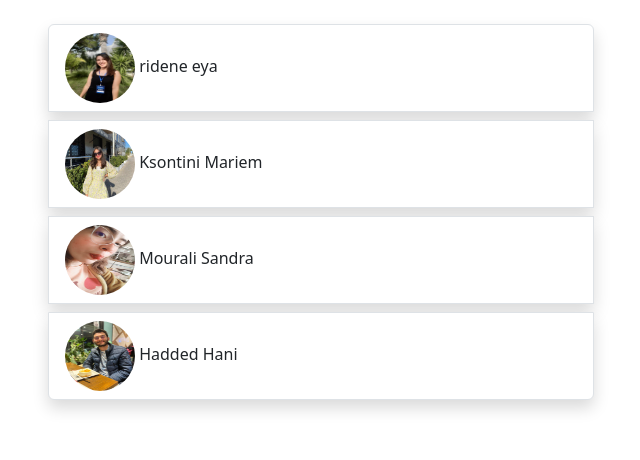
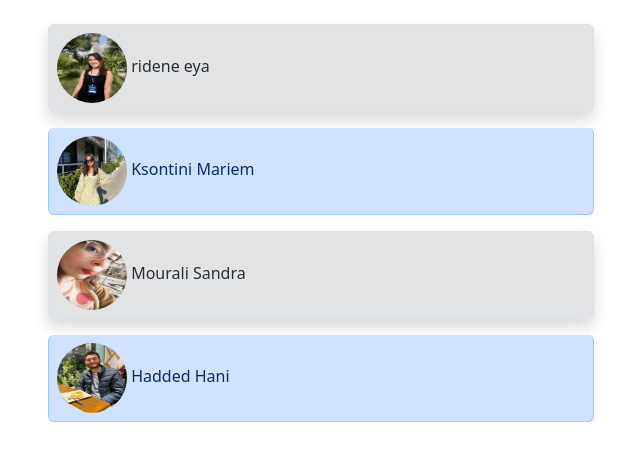
Before and after one commit to EyaRidene/TP1_Agular, an Angular app: page / in a window 1280 px wide. Shown: the top 460 px of the page, without its empty margins (34-674 px from the left). Built offline with nearby package versions, Linux system fonts and the light colour scheme.

Commit message:
cvs' list updated odd

```diff
--- a/src/app/exCv/list-cv/list-cv.component.html
+++ b/src/app/exCv/list-cv/list-cv.component.html
@@ -12,7 +12,14 @@
   </li>
 </ol>-->
 <ol class="list-group">
-  <li *ngFor="let cv of cvs" class="list-group-item shadow mb-2 border">
+  <li
+    [ngClass]="{
+      'list-group-item-primary shadow mb-2 border': isOdd,
+      'list-group-item-secondary shadow mb-2 border': !isOdd
+    }"
+    *ngFor="let cv of cvs; let isOdd = odd"
+    class="list-group-item shadow p-2 mb-3 rounded border"
+  >
     <app-item-cv (selectedCv)="selectCv($event)" [cv]="cv"></app-item-cv>
   </li>
 </ol>
```
